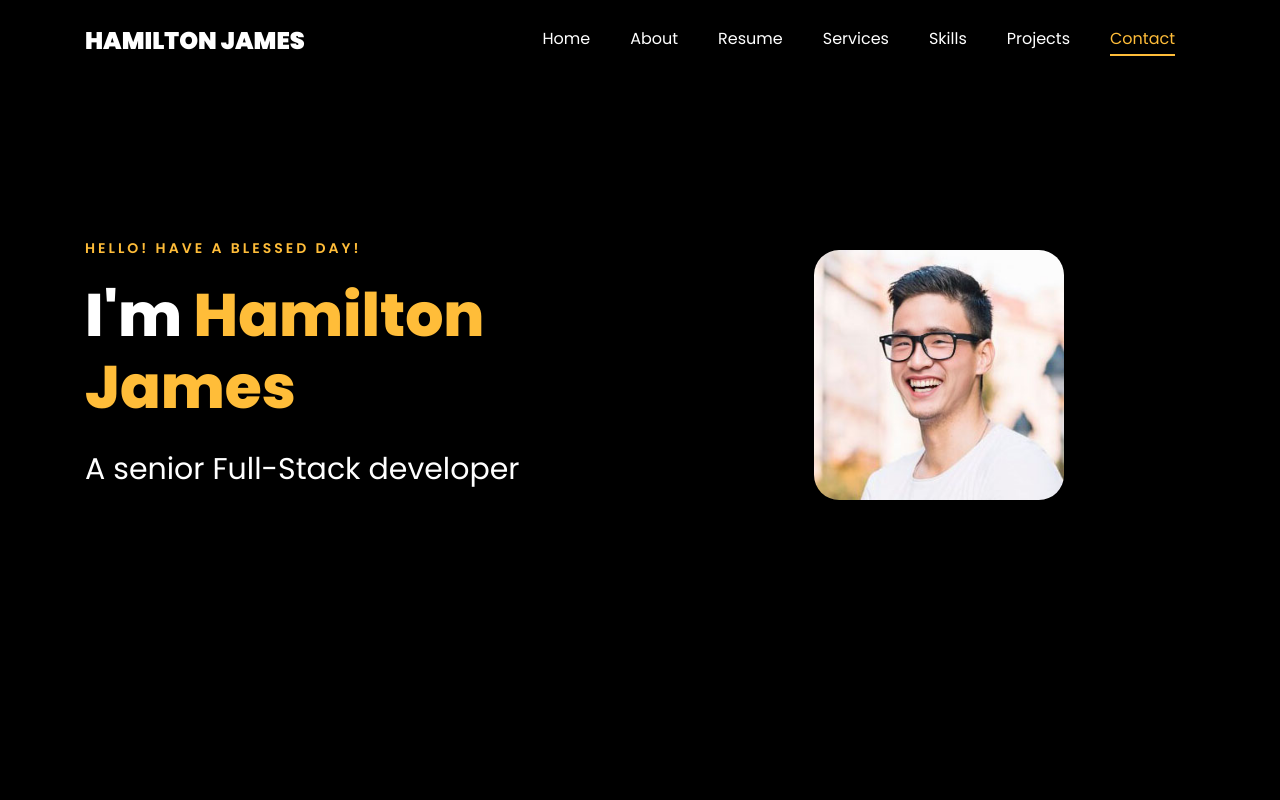
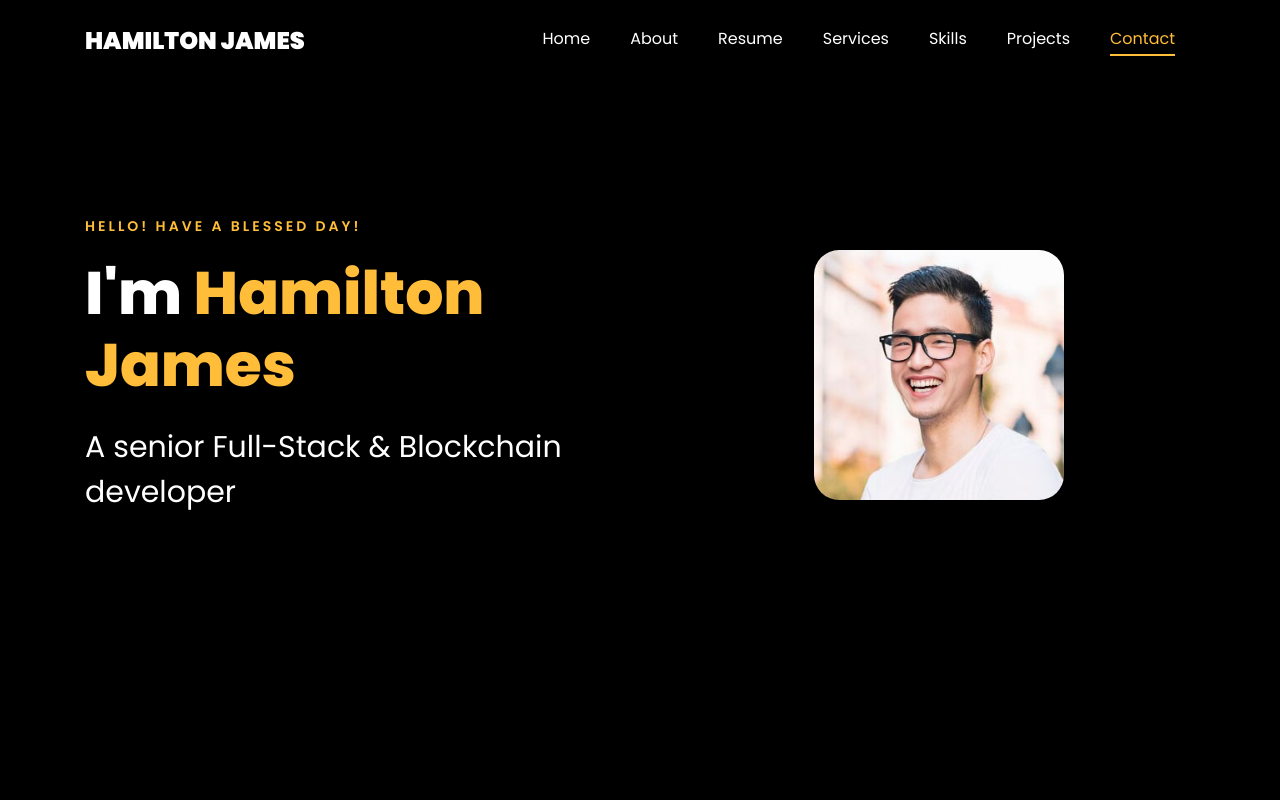
Before and after one commit to tech-White-Snow/portfolio, a plain HTML site: page index.html in a window 1280 px wide. Shown: the top 800 px of the page. Drawn offline with Linux system fonts and the light colour scheme; files whose address does not match are found by name.

Commit message:
some update

```diff
--- a/index.html
+++ b/index.html
@@ -55,7 +55,7 @@
 		          	<div class="text">
 		          		<span class="subheading">Hello! Have a Blessed Day!</span>
 			            <h1 class="mb-4 mt-3">I'm <span>Hamilton James</span></h1>
-			            <h2 class="mb-4">A senior Full-Stack developer</h2>
+			            <h2 class="mb-4">A senior Full-Stack & Blockchain developer</h2>
 		            </div>
 					<div class="text" style="text-align: center; left: 50%!important;">
 						<img src="images/avatar.jpg" style="
```
